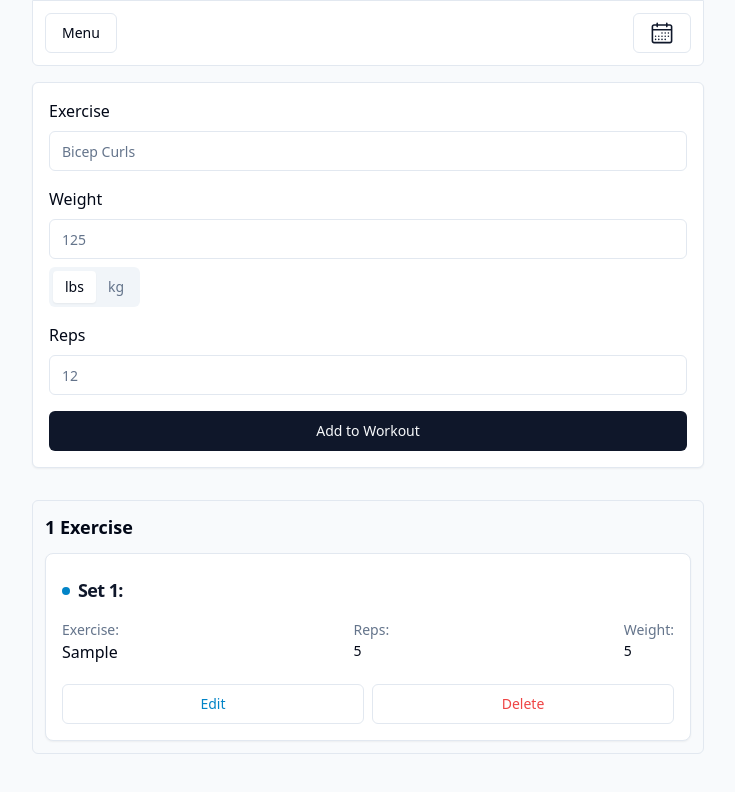
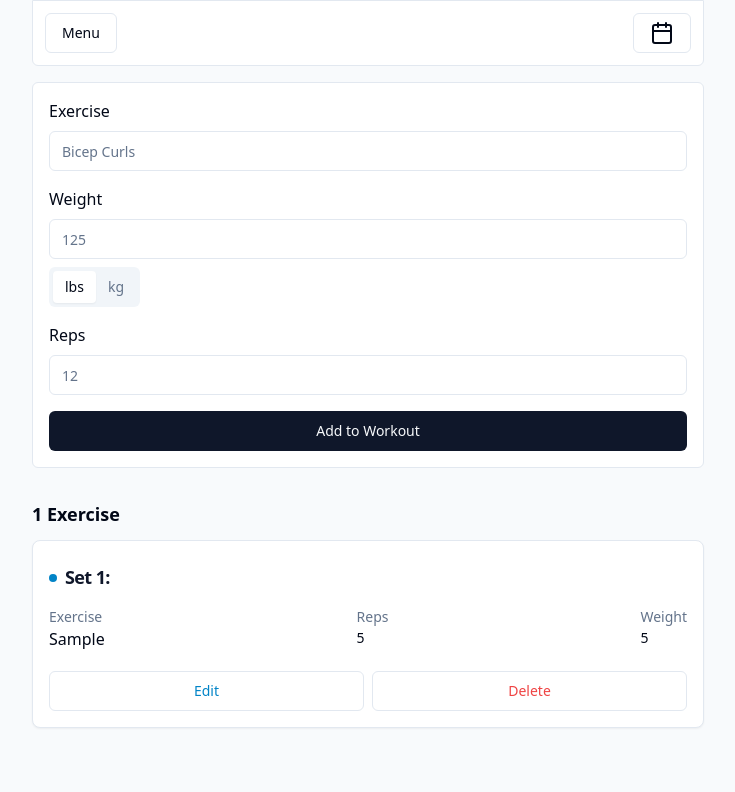
Before and after one commit to djwooster/workout-tracker, a Next.js app: page / in a window 1280 px wide. Both pictures are taken after typing "Sample", "5", "5" into the empty fields and a click on the button "Add to Workout". Shown: the top 792 px of the page, without its empty margins (272-1007 px from the left). Built offline with nearby package versions, Linux system fonts and the light colour scheme.

Commit message:
Changes to nav and workout summary

```diff
--- a/src/app/Components/ui/Main-Nav.jsx
+++ b/src/app/Components/ui/Main-Nav.jsx
@@ -3,6 +3,7 @@
 
 import { CalendarIcon } from "@radix-ui/react-icons";
 import { Button } from "./Button";
+import { Calendar } from "lucide-react";
 
 const MainNav = () => {
   return (
@@ -10,7 +11,8 @@
       <Button variant="outline">Menu</Button>
       <Link href="/">
         <Button variant="outline">
-          <CalendarIcon className="w-6 h-6 text-primary" />
+          {/* <CalendarIcon className="w-6 h-6 text-primary" /> */}
+          <Calendar />
         </Button>
       </Link>
     </nav>
--- a/src/app/Components/ui/WorkoutForm.jsx
+++ b/src/app/Components/ui/WorkoutForm.jsx
@@ -38,7 +38,7 @@
 
   return (
     <form
-      className="flex flex-col gap-4 p-4 border rounded-md shadow-sm bg-white "
+      className="flex flex-col gap-4 p-4 border rounded-md bg-white "
       onSubmit={handleSubmit}
     >
       <div className="flex flex-col gap-2">
--- a/src/app/Components/ui/WorkoutSummary.jsx
+++ b/src/app/Components/ui/WorkoutSummary.jsx
@@ -11,7 +11,7 @@
 
 export default function WorkoutSummary({ workouts, onDelete }) {
   return (
-    <div className="flex flex-col h-full w-full gap-1 mt-4 m-auto border rounded-md justify-center p-3 ">
+    <div className="flex flex-col h-full w-full gap-1 mt-4 m-auto justify-center ">
       <h4 className="text-lg font-semibold">
         {workouts.length} {workouts.length === 1 ? "Exercise" : "Exercises"}
       </h4>
@@ -32,7 +32,7 @@
               <div key={index} className="flex items-start justify-between">
                 <div className="flex flex-col gap-1">
                   <p className="text-sm font-light text-muted-foreground">
-                    Exercise:
+                    Exercise
                   </p>
                   <p className="text-md font-medium leading-none">
                     {workout.exercise}
@@ -40,7 +40,7 @@
                 </div>
                 <div className="flex flex-col gap-1">
                   <p className="text-sm font-light text-muted-foreground">
-                    Reps:
+                    Reps
                   </p>
                   <p className="text-sm font-medium leading-none">
                     {workout.reps}
@@ -48,7 +48,7 @@
                 </div>
                 <div className="flex flex-col gap-1">
                   <p className="text-sm font-light text-muted-foreground">
-                    Weight:
+                    Weight
                   </p>
                   <p className="text-sm font-medium leading-none">
                     {workout.weight}
```
